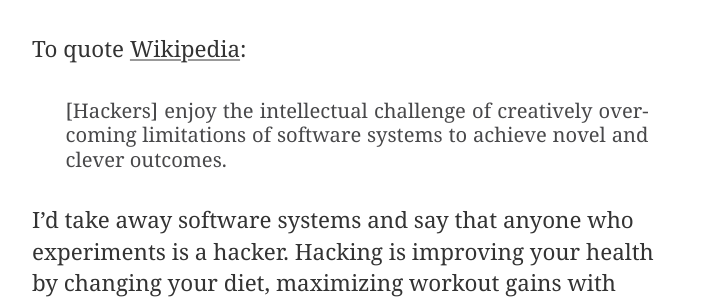
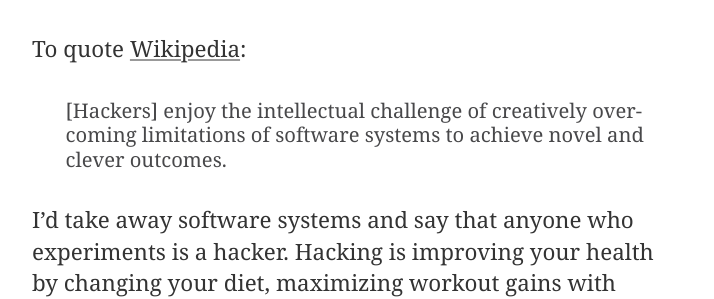
Before and after one commit to parcuri/derekkedziora.com, a Jekyll site: the page built from _posts/2018-03-18-intellectual-laziness.md, in a window 1280 px wide. Shown: the part 378-677 px from the top of the page, without its empty margins (283-997 px from the left). Built offline with Jekyll 4.4.1, drawn with Linux system fonts in a browser that asks for light colours.

Commit message:
minor updates

```diff
--- a/assets/css/main.scss
+++ b/assets/css/main.scss
@@ -275,7 +275,7 @@ li + li {
 ol li::marker {
   color: var(--bold-color);
   font-weight: bold;
-  font-variant-numeric: oldstyle-nums;
+  font-variant-numeric: lining-nums;
 }
 
 blockquote {
@@ -287,7 +287,7 @@ blockquote {
     font-size: .9em;
     hyphens: auto;
     line-height: 1.2em;
-    text-align: justify;
+    //text-align: justify;
   }
 }
 
```
